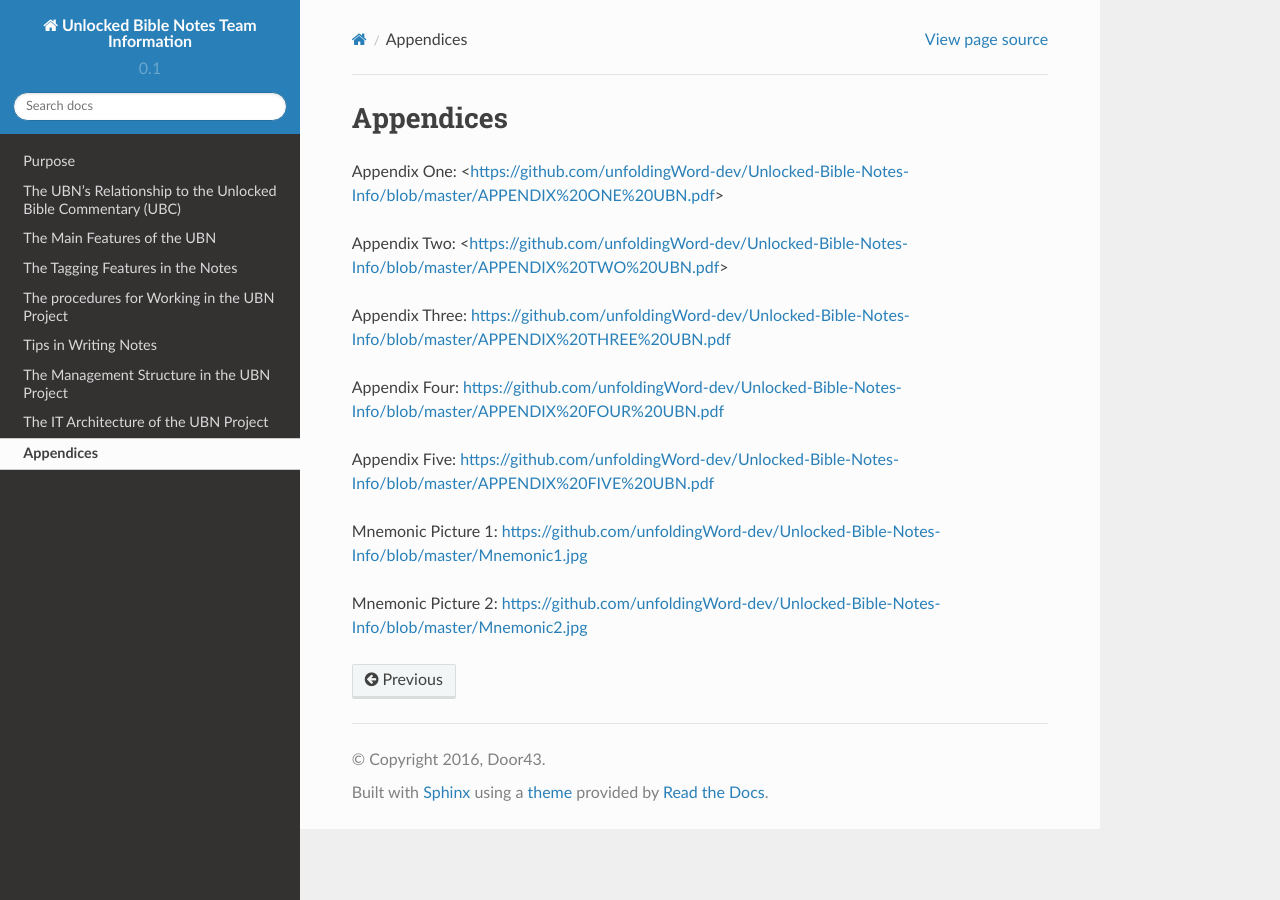
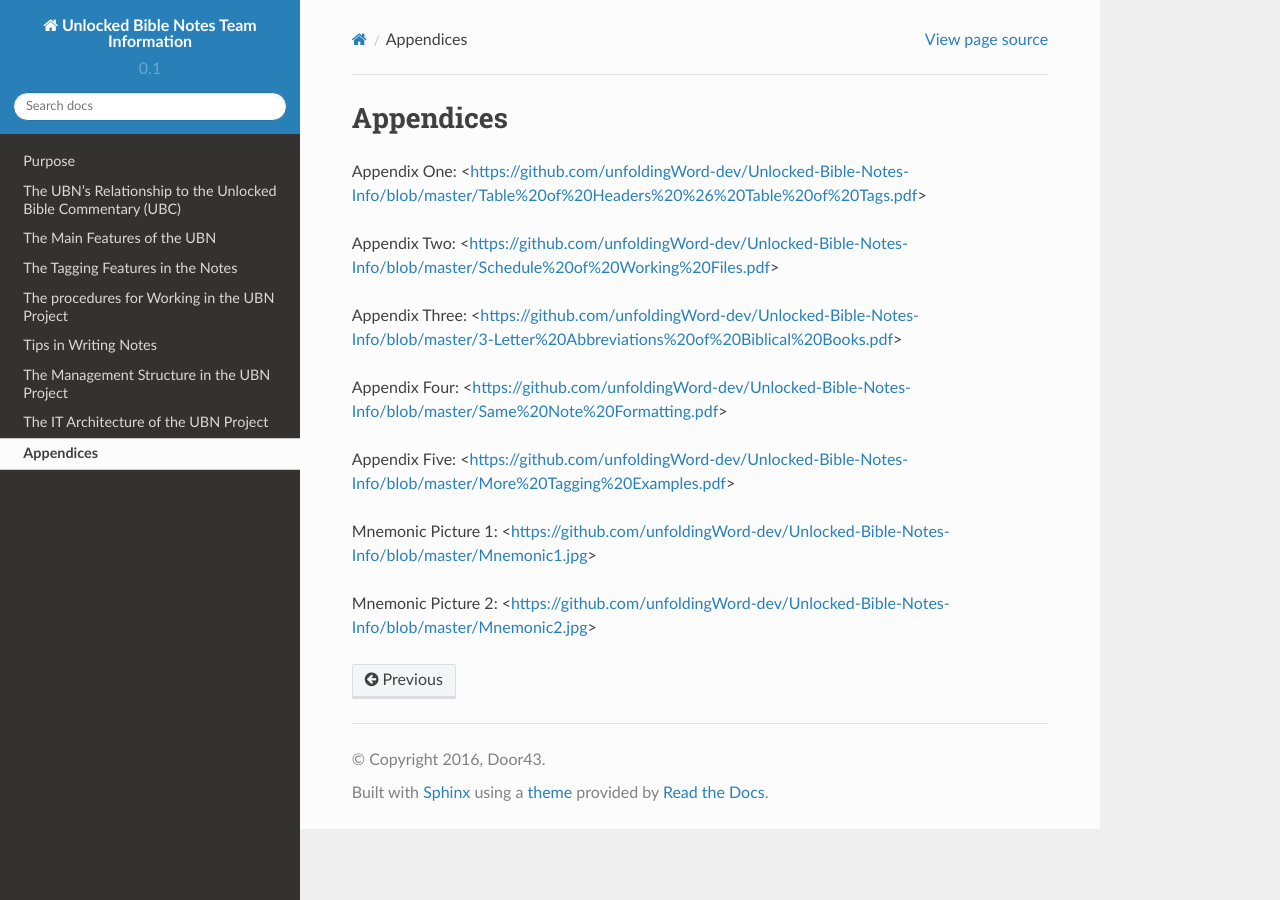
Before and after one commit to unfoldingWord-dev/Unlocked-Bible-Notes-Info, a Sphinx documentation site: the page built from docs/appendices.rst, in a window 1280 px wide. Built offline with Sphinx 7.4.7 and the Read the Docs theme 2.0.0, drawn with Linux system fonts in a browser that asks for light colours; some of the changed lines change nothing that is shown.

Commit message:
Update appendices.rst

```diff
--- a/docs/appendices.rst
+++ b/docs/appendices.rst
@@ -2,16 +2,16 @@ Appendices
 ==========
 
 
-Appendix One: <https://github.com/unfoldingWord-dev/Unlocked-Bible-Notes-Info/blob/master/APPENDIX%20ONE%20UBN.pdf>
+Appendix One: <https://github.com/unfoldingWord-dev/Unlocked-Bible-Notes-Info/blob/master/Table%20of%20Headers%20%26%20Table%20of%20Tags.pdf>
 
-Appendix Two: <https://github.com/unfoldingWord-dev/Unlocked-Bible-Notes-Info/blob/master/APPENDIX%20TWO%20UBN.pdf>
+Appendix Two: <https://github.com/unfoldingWord-dev/Unlocked-Bible-Notes-Info/blob/master/Schedule%20of%20Working%20Files.pdf>
 
-Appendix Three: https://github.com/unfoldingWord-dev/Unlocked-Bible-Notes-Info/blob/master/APPENDIX%20THREE%20UBN.pdf
+Appendix Three: <https://github.com/unfoldingWord-dev/Unlocked-Bible-Notes-Info/blob/master/3-Letter%20Abbreviations%20of%20Biblical%20Books.pdf>
 
-Appendix Four: https://github.com/unfoldingWord-dev/Unlocked-Bible-Notes-Info/blob/master/APPENDIX%20FOUR%20UBN.pdf
+Appendix Four: <https://github.com/unfoldingWord-dev/Unlocked-Bible-Notes-Info/blob/master/Same%20Note%20Formatting.pdf>
 
-Appendix Five: https://github.com/unfoldingWord-dev/Unlocked-Bible-Notes-Info/blob/master/APPENDIX%20FIVE%20UBN.pdf
+Appendix Five: <https://github.com/unfoldingWord-dev/Unlocked-Bible-Notes-Info/blob/master/More%20Tagging%20Examples.pdf>
 
-Mnemonic Picture 1: https://github.com/unfoldingWord-dev/Unlocked-Bible-Notes-Info/blob/master/Mnemonic1.jpg
+Mnemonic Picture 1: <https://github.com/unfoldingWord-dev/Unlocked-Bible-Notes-Info/blob/master/Mnemonic1.jpg>
 
-Mnemonic Picture 2: https://github.com/unfoldingWord-dev/Unlocked-Bible-Notes-Info/blob/master/Mnemonic2.jpg
+Mnemonic Picture 2: <https://github.com/unfoldingWord-dev/Unlocked-Bible-Notes-Info/blob/master/Mnemonic2.jpg>
```
